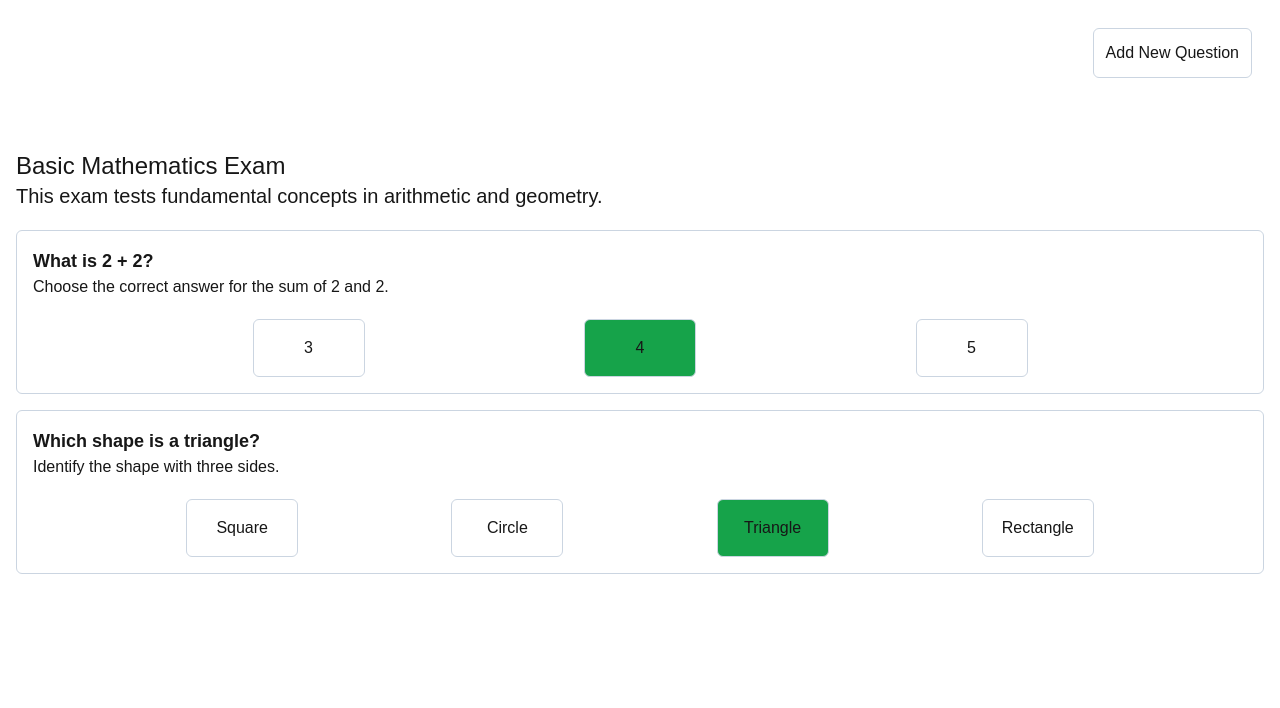
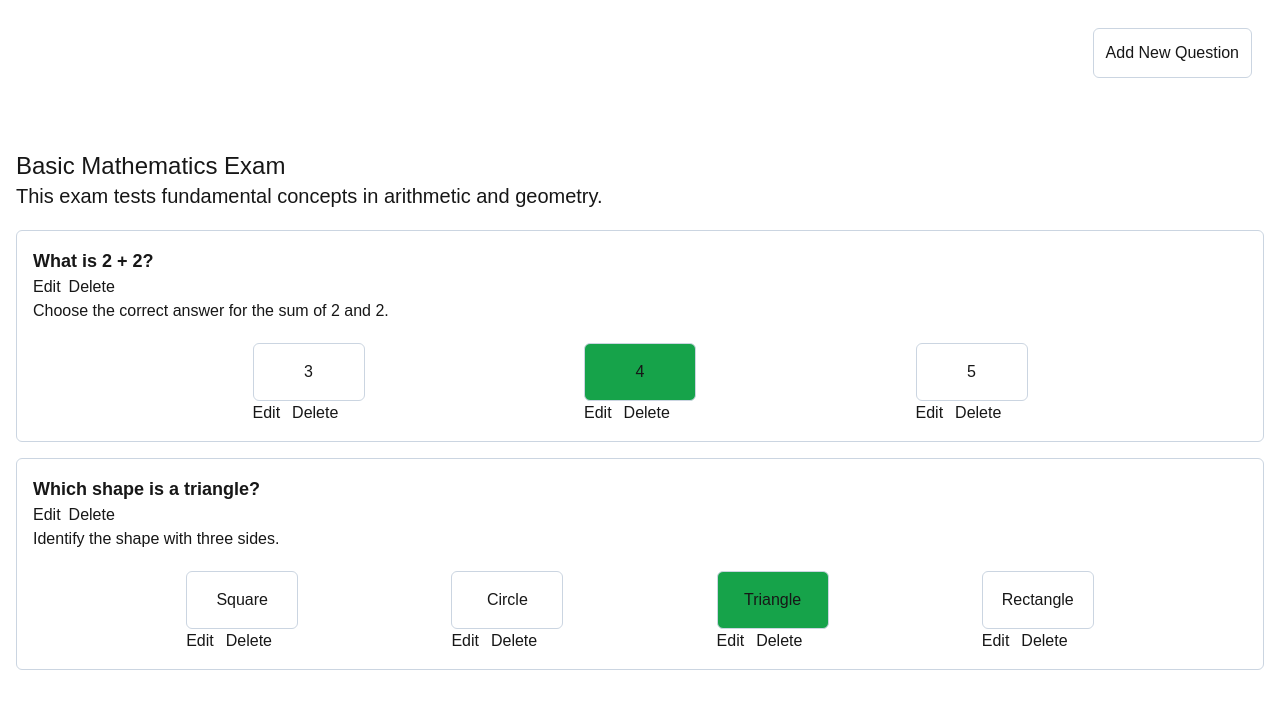
Before and after one commit to amrrashor/had_assesment, a Next.js app: page /exameditor/1 in a window 1280 px wide. Shown: the top 708 px of the page. Built offline with nearby package versions, Linux system fonts and the light colour scheme.

Commit message:
work on edit, delete functionalities

```diff
--- a/src/pages/exameditor/[id].tsx
+++ b/src/pages/exameditor/[id].tsx
@@ -2,6 +2,7 @@ import React, { ChangeEvent, FormEvent, useEffect, useState } from 'react'
 import { useRouter } from 'next/router';
 import { ExamDetails, ExamsListData } from '@/utils/data';
 import NewQuestionForm from '@/components/form';
+import { EditProps } from '@/types/types';
 
 
 const ExamEditor = () => {
@@ -16,7 +17,7 @@ const ExamEditor = () => {
         }],
     });
     const [examDetails, setExamDetails] = useState(ExamDetails);
-
+    const [isEditMode, setIsEditMode] = useState<EditProps>({ questionIndex: null, answerIndex: null });
 
     const router = useRouter();
     const id = router?.query?.id;
@@ -61,20 +62,60 @@ const ExamEditor = () => {
 
     const handleSubmitNewQuestion = (e: FormEvent<HTMLFormElement>) => {
         e.preventDefault();
-        setExamDetails((prev) => ({
-            ...prev,
-            questions:[
-                ...(prev.questions || []), question
-            ]
-        }));
+        setExamDetails((prev) => {
+            const updatedQuestions = isEditMode.questionIndex !== null ? prev.questions.map((q, i) => (i === isEditMode.questionIndex ? question : q)) : [...(prev.questions || []), question];
+            return { ...prev, questions: updatedQuestions };
+        });
 
         setQuestion({
             title:'',
             description:'',
             answers: [{title:'', description:'', isCorrect:false}]
         });
+        setIsEditMode({
+            questionIndex: null,
+            answerIndex: null,
+        });
+        setShowquestionForm(false);
+    };
 
-        setShowquestionForm(false);
+    const handleEditQuestion = (index: number) => {
+        setQuestion(examDetails.questions[index] as any);
+        setIsEditMode({ questionIndex: index, answerIndex: null });
+        setShowquestionForm(true);
+    };
+
+    const handleEditAnswer = (questionIndex: number, answerIndex: number) => {
+        const answerToEdit = examDetails.questions[questionIndex].answers[answerIndex] as any;
+        setQuestion((prev) => ({
+            ...prev,
+            answers: prev.answers.map((a, i) => (i === answerIndex ? answerToEdit : a)),
+        }));
+        setIsEditMode({ questionIndex, answerIndex });
+        setShowquestionForm(true);
+    };
+
+    const handleRemoveQuestion = (index:number) => {
+        setExamDetails((prev) => ({
+            ...prev,
+            questions: prev.questions.filter((_, i) => i !== index)
+        }))
+    };
+
+    const handleRemoveAnswer = (index:number) => {
+        setQuestion((prev) => ({
+            ...prev,
+            answers: prev.answers.filter((_, i) => i !== index)
+        }))
+    };
+    const handleMakeAnswerCorrect = (index: number) => {
+        setQuestion((prev) => ({
+            ...prev,
+            answers: prev.answers.map((answer, i) => ({
+                ...answer,
+                isCorrect: i === index,
+            })),
+        }));
     };
 
     return (
@@ -105,17 +146,27 @@ const ExamEditor = () => {
             <h1 className='text-2xl'>{ExamDetails.title}</h1>
             <p className='text-xl mb-5'>{ExamDetails.description}</p>
             <div>
-                {examDetails?.questions?.map((item) => (
+                {examDetails?.questions?.map((item, questionIndex) => (
                     <div key={item?.title} className='my-4 border border-solid border-slate-300 rounded-md p-4'>
-                        <h4 className='text-lg font-bold'>{item?.title}</h4>
+                        <div className='flex justify-between flex-col'>
+                            <h4 className='text-lg font-bold'>{item?.title}</h4>
+                            <div>
+                                <button className='mr-2' onClick={() => handleEditQuestion(questionIndex)}>Edit</button>
+                                <button onClick={() => handleRemoveQuestion(questionIndex)}>Delete</button>
+                            </div>
+                        </div>
                         <h5 className='text-base'>{item?.description}</h5>
 
                         <div className='flex justify-evenly items-center flex-wrap mt-5'>
-                            {item?.answers?.map((answer) => (
-                                <div
-                                    className={`${answer?.isCorrect ? 'bg-green-600' : ''} p-4 border border-solid border-slate-300 rounded-md min-w-28 flex justify-center items-center cursor-pointer`}
-                                >
-                                    {answer?.title}
+                            {item?.answers?.map((answer, answerIndex) => (
+                                <div className='flex flex-col'>
+                                    <div onClick={() => handleMakeAnswerCorrect(answerIndex)} className={`${answer?.isCorrect ? 'bg-green-600' : ''} p-4 border border-solid border-slate-300 rounded-md min-w-28 flex justify-center items-center cursor-pointer`}>
+                                        {answer?.title}
+                                    </div>
+                                    <div>
+                                        <button className='mr-3' onClick={(e) => { handleEditAnswer(questionIndex, answerIndex)}}>Edit</button>
+                                        <button onClick={(e) => {e.stopPropagation(); handleRemoveAnswer(answerIndex)}}>Delete</button>
+                                    </div>
                                 </div>
                             ))}
                         </div>
--- a/src/types/types.ts
+++ b/src/types/types.ts
@@ -30,3 +30,8 @@ export type formProps = {
     handleAnswerChange: (index: number, e: ChangeEvent<HTMLInputElement>) => void;
     handleAddNewAnswer: () => void;
 };
+
+export type EditProps = {
+    questionIndex: number | null,
+    answerIndex: number | null
+}
```
